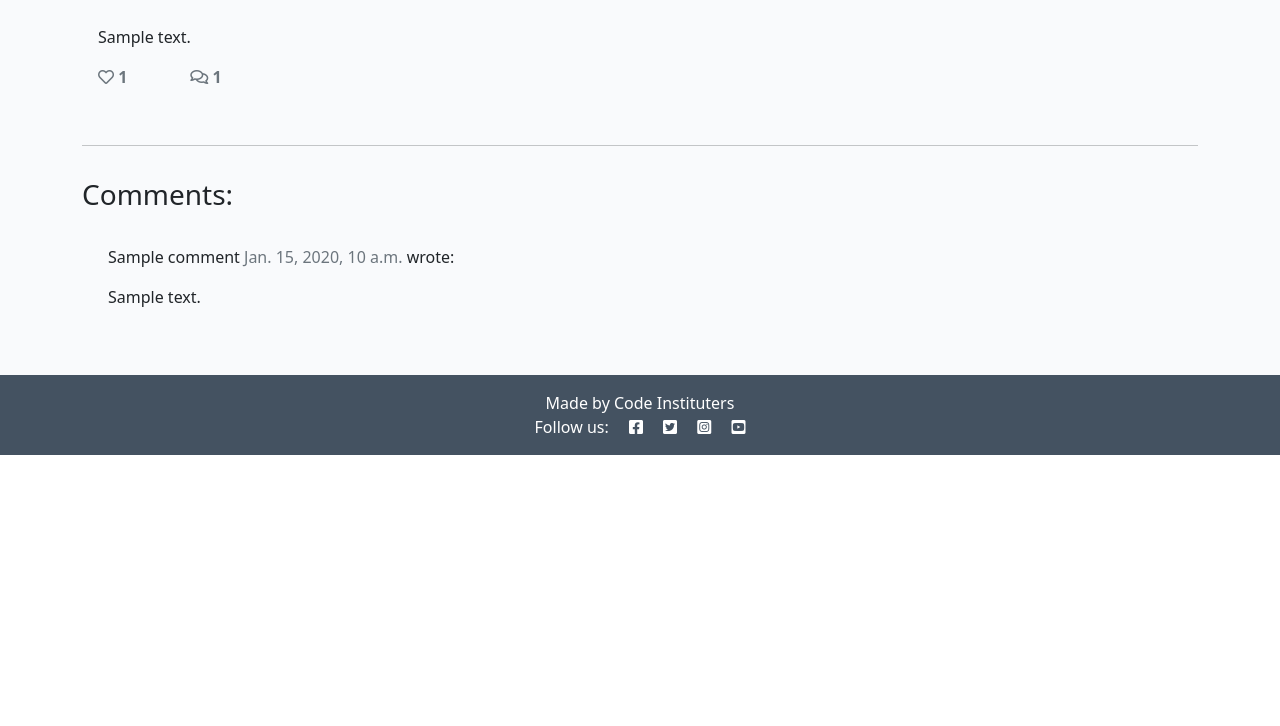
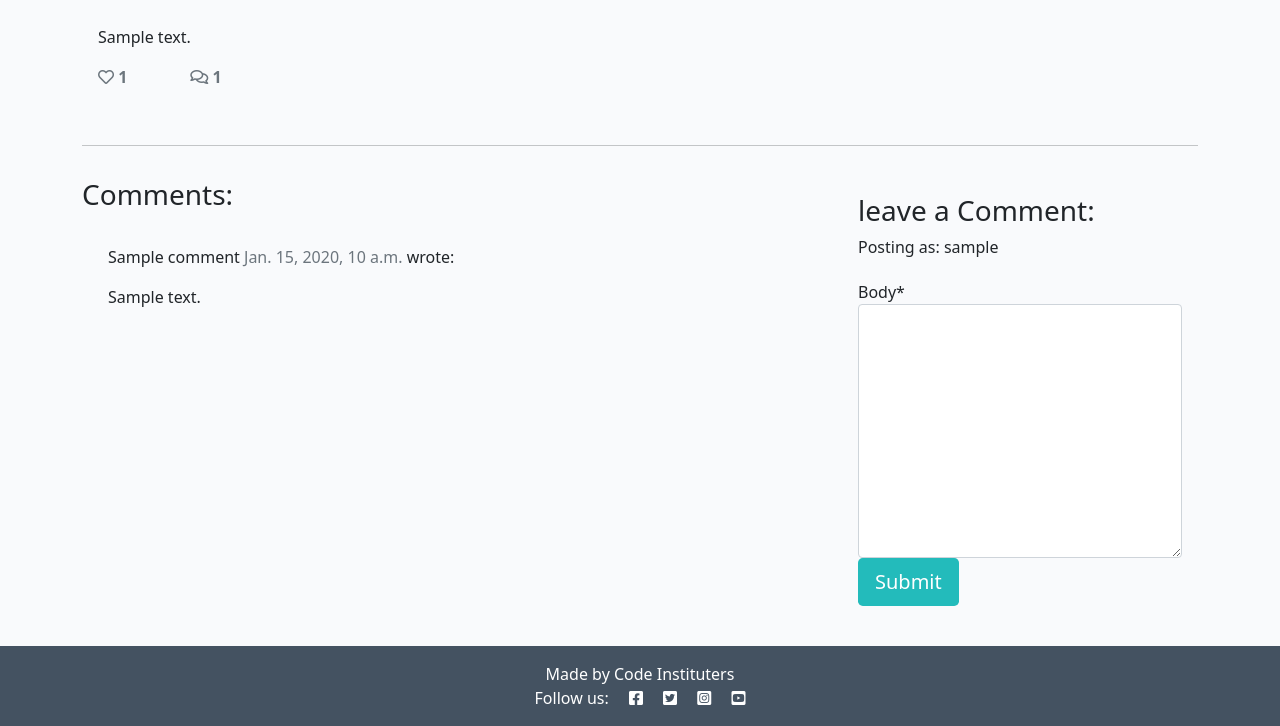
Before and after one commit to Christoph33one/Django-blog, a Django app: a page that uses templates/post_detail.html in a window 1280 px wide. Shown: the part 347-1073 px from the top of the page. Before the commit the page ends 802 px from the top, so only its background shows below. Run offline with Django 3.2, Linux system fonts and the light colour scheme; a user stored in the database is signed in; tables that the repository leaves empty hold one stand-in row (values such as "Sample post"); some libraries are stand-ins or nearby versions.

Commit message:
added commet functina

```diff
--- a/blog/forms.py
+++ b/blog/forms.py
@@ -0,0 +1,8 @@
+from .models import Comment
+from django import forms
+
+
+class CommentForm(forms.ModelForm):
+    class Meta:
+        model = Comment
+        fields = ('body',)
--- a/blog/views.py
+++ b/blog/views.py
@@ -1,6 +1,7 @@
 from django.shortcuts import render, get_object_or_404
 from django.views import generic, View
 from .models import Post
+from .forms import CommentForm
 
 
 # view created. step 1 (add a view)
@@ -20,9 +21,11 @@ class PostDetail(View):
         queryset = Post.objects.filter(status=1)
         post = get_object_or_404(queryset, slug=slug)
         comments = post.comments.filter(approved=True).order_by("-created_on")
-        liked = False  # if user does not like post, post is always False
+        liked = False
+        # if user does not like post, post is always False
         if post.likes.filter(id=self.request.user.id).exists():
-            liked = True  # if user likes post, post is set to True
+            liked = True
+            # if user likes post, post is set to True
 
         return render(
             request,
@@ -30,6 +33,48 @@ class PostDetail(View):
             {
                 "post": post,
                 "comments": comments,
+                "commented": False,
+                # User comment is False until approved by admin
+                "liked": liked,
+                "comment_form": CommentForm()
+            },
+        )
+
+    def post(self, request, slug, *args, **kwargs):
+
+        queryset = Post.objects.filter(status=1)
+        post = get_object_or_404(queryset, slug=slug)
+        comments = post.comments.filter(approved=True).order_by("-created_on")
+        liked = False
+        if post.likes.filter(id=self.request.user.id).exists():
+            liked = True
+        # if user likes post, post is set to True
+
+        comment_form = CommentForm(data=request.POST)
+        # getting the data from the form.
+
+        # If Comment form is valid (all form fields are completed)
+        # This below is to process the Comment form.
+        if comment_form.is_valid():
+            comment_form.instance.email = request.user.email
+            comment_form.instance.name = request.user.username
+            comment = comment_form.save(commit=False)
+            comment.post = post
+            comment.save()
+        else:
+            comment_form = CommentForm()
+            # else return an empty comment form if mot valid!
+
+        return render(
+            request,
+            "post_detail.html",
+            {
+                "post": post,
+                "comments": comments,
+                "commented": True,
+                # commented = true, tells the user
+                # their comment is waiting approval!
+                "comment_form": comment_form,
                 "liked": liked
             },
         )
--- a/templates/post_detail.html
+++ b/templates/post_detail.html
@@ -1,5 +1,7 @@
 <!--step 2 for creating views (add a template)-->
 {% extends 'base.html' %} {% block content %}
+
+{% load crispy_forms_tags %}
 
 <div class="masthead">
     <div class="container">
@@ -77,7 +79,27 @@
         </div>
         <div class="col-md-4 card mb-4  mt-3 ">
             <div class="card-body">
-                <!-- For later -->
+                <!--for later-->
+                {% if commented %}
+                <div class="alert alert-success" role="alert">
+                    Your comment is awaiting approval
+                </div>
+                <!--the above will tell the user, their comment is waiting approval!-->
+                {% else %}
+
+                {% if user.is_authenticated %}
+                <!-- This if statement will show the comment, Only if the comment is authenticated by admin-->
+                <!--Important feature to have!!-->
+                <h3>leave a Comment:</h3>
+                <p>Posting as: {{ user.username }}</p>
+                <form method="post" style="margin-top: 1.3em;">
+                    {{ comment_form | crispy }}
+                    {% csrf_token %}
+                    <!--Add csrf token to any form you create, it is important for Security!!-->
+                    <button type="submit" class="btn btn-signup btn-lg">Submit</button>
+                </form>
+                {% endif %}
+                {% endif %}
             </div>
         </div>
     </div>
```
